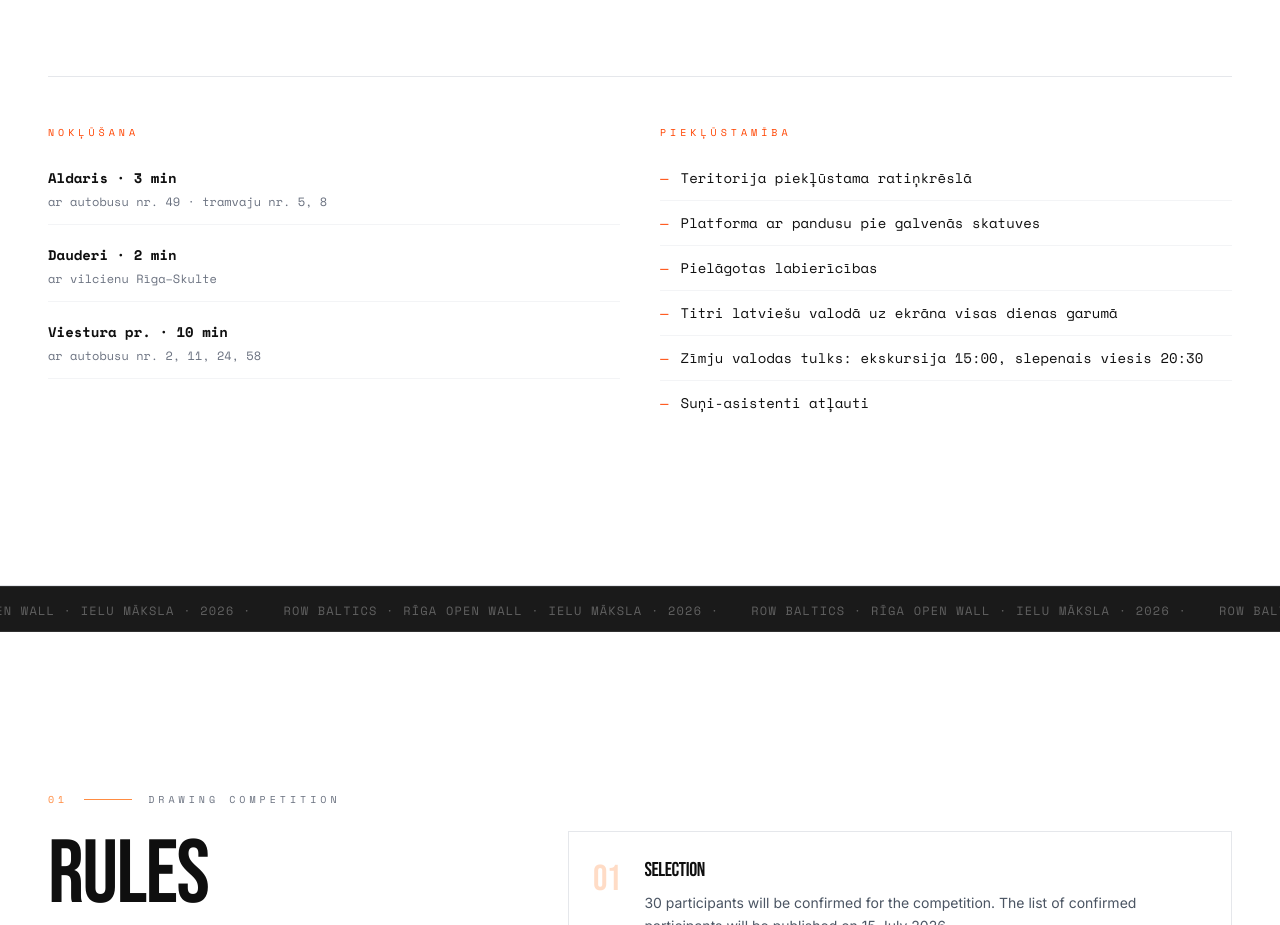
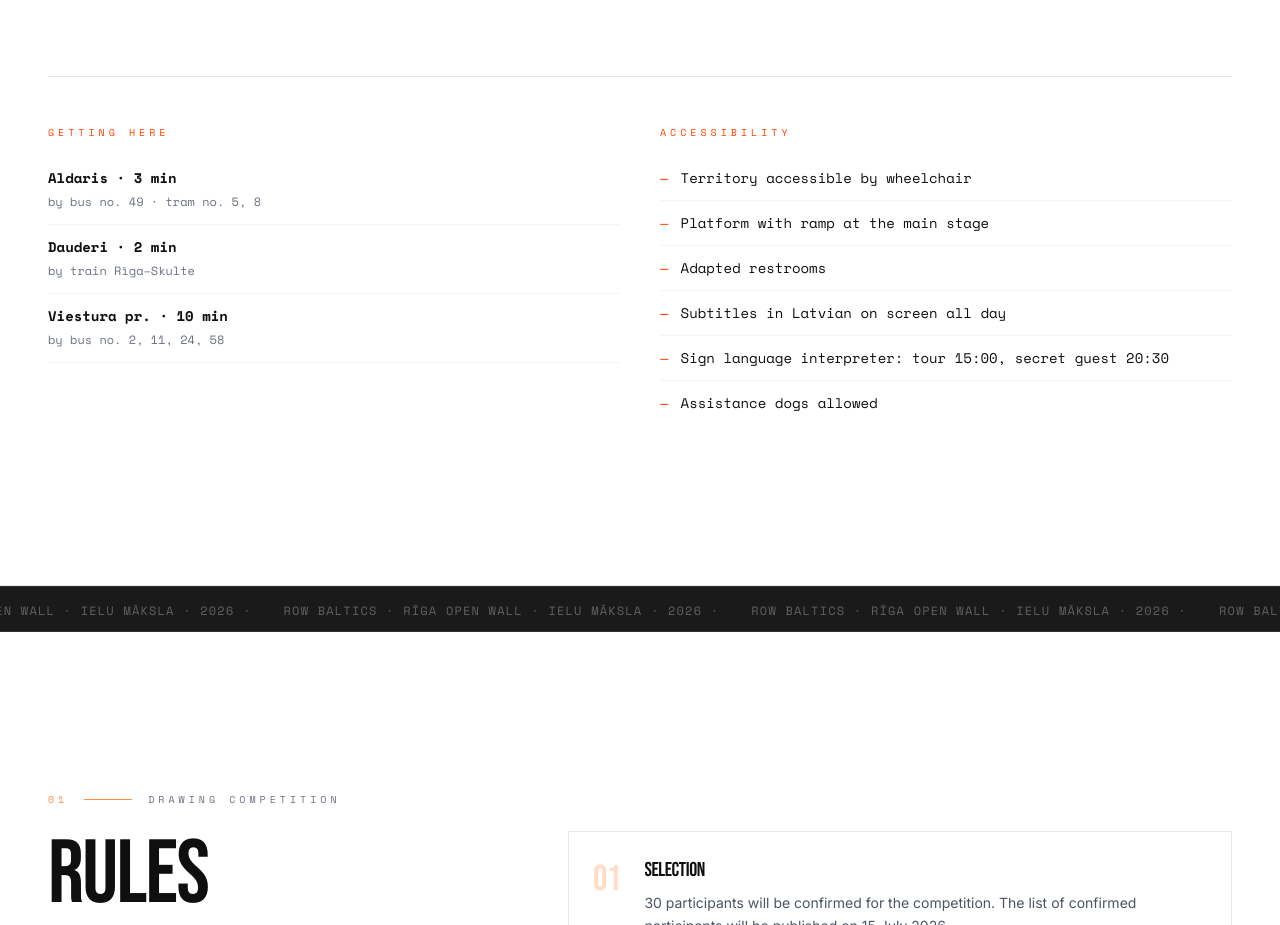
Before and after one commit to vasiljevsvladislavs-dot/rowbaltic, a Next.js app: page /en in a window 1280 px wide. Shown: the part 6040-6965 px from the top of the page. Built offline with nearby package versions, Linux system fonts and the light colour scheme.

Commit message:
fix: translate transport and accessibility section to all 4 languages

```diff
--- a/src/components/sections/ProgrammaSection.tsx
+++ b/src/components/sections/ProgrammaSection.tsx
@@ -247,13 +247,9 @@ export default function ProgrammaSection({ dict }: Props) {
         <AnimateIn>
           <div className="mt-16 pt-12 border-t border-gray-200 grid grid-cols-1 md:grid-cols-2 gap-10">
             <div>
-              <p className="font-mono text-[10px] uppercase tracking-[0.4em] text-rust mb-4">Nokļūšana</p>
-              <div className="space-y-2">
-                {[
-                  { stop: 'Aldaris · 3 min', lines: 'ar autobusu nr. 49 · tramvaju nr. 5, 8' },
-                  { stop: 'Dauderi · 2 min', lines: 'ar vilcienu Rīga–Skulte' },
-                  { stop: 'Viestura pr. · 10 min', lines: 'ar autobusu nr. 2, 11, 24, 58' },
-                ].map((t, i) => (
+              <p className="font-mono text-[10px] uppercase tracking-[0.4em] text-rust mb-4">{p.transport_label}</p>
+              <div className="space-y-0">
+                {p.transport_items.map((t, i) => (
                   <div key={i} className="py-3 border-b border-gray-100">
                     <span className="font-mono text-sm font-bold text-ink-900 block">{t.stop}</span>
                     <span className="font-mono text-xs text-gray-500">{t.lines}</span>
@@ -262,16 +258,9 @@ export default function ProgrammaSection({ dict }: Props) {
               </div>
             </div>
             <div>
-              <p className="font-mono text-[10px] uppercase tracking-[0.4em] text-rust mb-4">Piekļūstamība</p>
+              <p className="font-mono text-[10px] uppercase tracking-[0.4em] text-rust mb-4">{p.accessibility_label}</p>
               <ul className="space-y-0 divide-y divide-gray-100">
-                {[
-                  'Teritorija piekļūstama ratiņkrēslā',
-                  'Platforma ar pandusu pie galvenās skatuves',
-                  'Pielāgotas labierīcības',
-                  'Titri latviešu valodā uz ekrāna visas dienas garumā',
-                  'Zīmju valodas tulks: ekskursija 15:00, slepenais viesis 20:30',
-                  'Suņi-asistenti atļauti',
-                ].map((item, i) => (
+                {p.accessibility_items.map((item, i) => (
                   <li key={i} className="font-mono text-sm text-ink-900 py-3 flex gap-3">
                     <span className="text-rust shrink-0">—</span>
                     {item}
--- a/src/i18n/ee.ts
+++ b/src/i18n/ee.ts
@@ -142,6 +142,21 @@ const ee: Dict = {
     stage_label: 'Lavaprogram',
     stage_time: '12.00–22.00',
     accessibility: 'Üritusel tagatakse ligipääsetavus liikumispuudega inimestele. Teatud programmi osad kohandatakse kurtidele ja vaegkuuljatele külastajatele.',
+    transport_label: 'Kohale jõudmine',
+    transport_items: [
+      { stop: 'Aldaris · 3 min', lines: 'bussiga nr. 49 · trammiga nr. 5, 8' },
+      { stop: 'Dauderi · 2 min', lines: 'rongiga Rīga–Skulte' },
+      { stop: 'Viestura pr. · 10 min', lines: 'bussiga nr. 2, 11, 24, 58' },
+    ],
+    accessibility_label: 'Ligipääsetavus',
+    accessibility_items: [
+      'Territoorium ligipääsetav ratastooliga',
+      'Platvorm pandusega peamise lava juures',
+      'Kohandatud tualetid',
+      'Subtiitrid läti keeles ekraanil terve päeva',
+      'Viipekeele tõlk: ekskursioon 15:00, salapärane külaline 20:30',
+      'Abikoerad lubatud',
+    ],
   },
   registration: {
     num: '02',
--- a/src/i18n/en.ts
+++ b/src/i18n/en.ts
@@ -142,6 +142,21 @@ const en: Dict = {
     stage_label: 'Stage programme',
     stage_time: '12:00–22:00',
     accessibility: 'The event will be accessible to people with mobility impairments. Selected programme parts will be adapted for deaf and hard-of-hearing visitors.',
+    transport_label: 'Getting here',
+    transport_items: [
+      { stop: 'Aldaris · 3 min', lines: 'by bus no. 49 · tram no. 5, 8' },
+      { stop: 'Dauderi · 2 min', lines: 'by train Rīga–Skulte' },
+      { stop: 'Viestura pr. · 10 min', lines: 'by bus no. 2, 11, 24, 58' },
+    ],
+    accessibility_label: 'Accessibility',
+    accessibility_items: [
+      'Territory accessible by wheelchair',
+      'Platform with ramp at the main stage',
+      'Adapted restrooms',
+      'Subtitles in Latvian on screen all day',
+      'Sign language interpreter: tour 15:00, secret guest 20:30',
+      'Assistance dogs allowed',
+    ],
   },
   registration: {
     num: '02',
--- a/src/i18n/lt.ts
+++ b/src/i18n/lt.ts
@@ -142,6 +142,21 @@ const lt: Dict = {
     stage_label: 'Scenos programa',
     stage_time: '12.00–22.00',
     accessibility: 'Renginyje bus užtikrintas prieinamumas žmonėms su judėjimo negalia. Atskiros programos dalys bus pritaikytos kurtiesiems ir neprigirdintiesiems lankytojams.',
+    transport_label: 'Kaip atvykti',
+    transport_items: [
+      { stop: 'Aldaris · 3 min', lines: 'autobusu nr. 49 · tramvajumi nr. 5, 8' },
+      { stop: 'Dauderi · 2 min', lines: 'traukiniu Rīga–Skulte' },
+      { stop: 'Viestura pr. · 10 min', lines: 'autobusu nr. 2, 11, 24, 58' },
+    ],
+    accessibility_label: 'Prieinamumas',
+    accessibility_items: [
+      'Teritorija prieinama neįgaliojo vežimėliui',
+      'Platforma su pandusas prie pagrindinės scenos',
+      'Pritaikyti tualetai',
+      'Titrai latvių kalba ekrane visą dieną',
+      'Gestų kalbos vertėjas: ekskursija 15:00, slaptasis svečias 20:30',
+      'Pagalbiniai šunys leidžiami',
+    ],
   },
   registration: {
     num: '02',
--- a/src/i18n/lv.ts
+++ b/src/i18n/lv.ts
@@ -142,6 +142,21 @@ const lv: Dict = {
     stage_label: 'Skatuves programma',
     stage_time: '12.00–22.00',
     accessibility: 'Pasākumā tiks nodrošināta piekļūstamība cilvēkiem ar kustību traucējumiem. Atsevišķas programmas daļas būs pielāgotas nedzirdīgiem un vājdzirdīgiem apmeklētājiem.',
+    transport_label: 'Nokļūšana',
+    transport_items: [
+      { stop: 'Aldaris · 3 min', lines: 'ar autobusu nr. 49 · tramvaju nr. 5, 8' },
+      { stop: 'Dauderi · 2 min', lines: 'ar vilcienu Rīga–Skulte' },
+      { stop: 'Viestura pr. · 10 min', lines: 'ar autobusu nr. 2, 11, 24, 58' },
+    ],
+    accessibility_label: 'Piekļūstamība',
+    accessibility_items: [
+      'Teritorija piekļūstama ratiņkrēslā',
+      'Platforma ar pandusu pie galvenās skatuves',
+      'Pielāgotas labierīcības',
+      'Titri latviešu valodā uz ekrāna visas dienas garumā',
+      'Zīmju valodas tulks: ekskursija 15:00, slepenais viesis 20:30',
+      'Suņi-asistenti atļauti',
+    ],
   },
   registration: {
     num: '02',
--- a/src/i18n/types.ts
+++ b/src/i18n/types.ts
@@ -127,6 +127,10 @@ export interface Dict {
     stage_label: string
     stage_time: string
     accessibility: string
+    transport_label: string
+    transport_items: { stop: string; lines: string }[]
+    accessibility_label: string
+    accessibility_items: string[]
   }
   registration: {
     num: string
```
